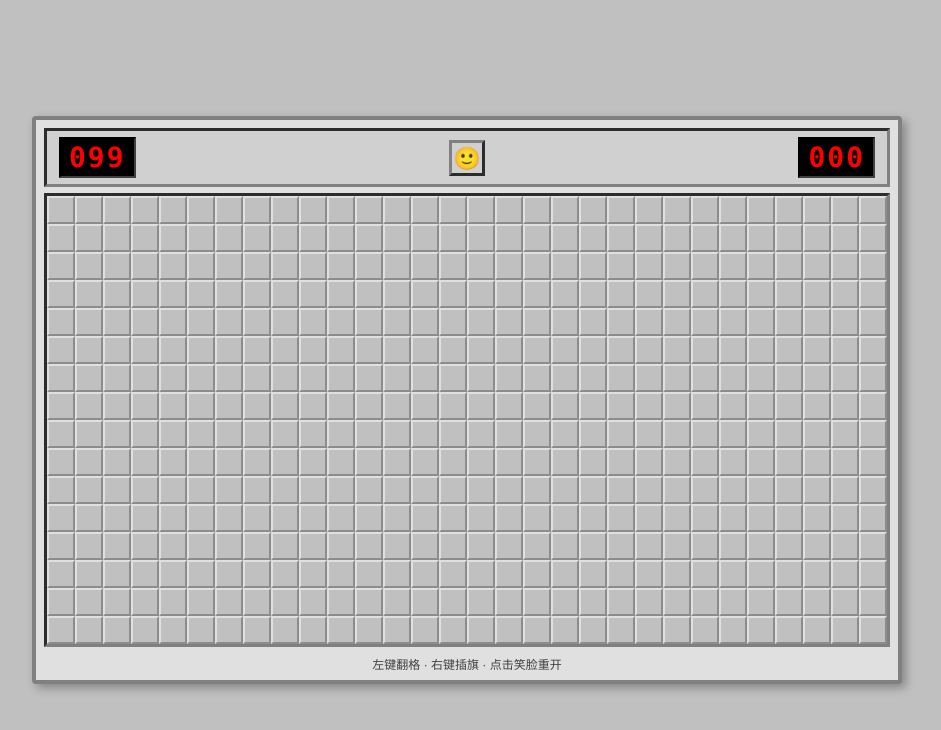
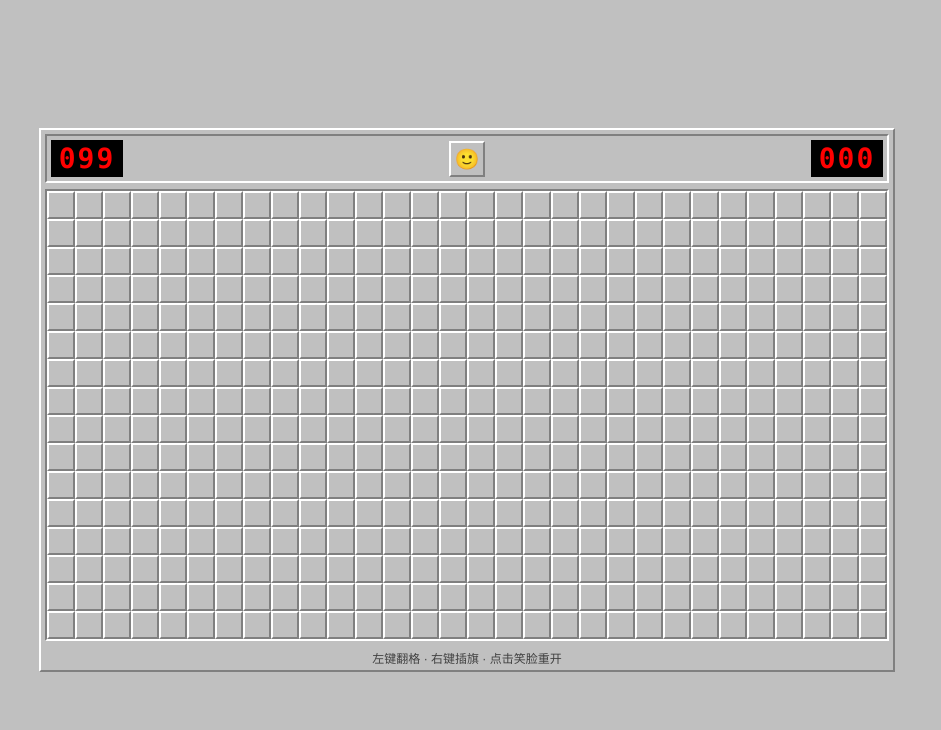
Before and after one commit to ITdike/saolei2026, a plain HTML site: page index.html in a window 1280 px wide. Shown: the whole page, without its empty margins (173-1114 px from the left). Drawn offline with Linux system fonts and the light colour scheme.

Commit message:
ui: align HTML5 minesweeper with Java Swing Look and Feel

```diff
--- a/index.html
+++ b/index.html
@@ -16,57 +16,87 @@
     min-height: 100vh;
     user-select: none;
   }
+  /* 外层面板：模拟 JPanel + EmptyBorder(4,4,4,4) + RaisedBevelBorder */
   #game-wrapper {
-    background: #e0e0e0;
-    border: 4px solid #808080;
-    border-radius: 4px;
-    padding: 8px;
-    box-shadow: 4px 4px 10px rgba(0,0,0,0.3);
+    background: #c0c0c0;
+    padding: 4px;
+    /* RaisedBevelBorder: 左上角白，右下角深灰 */
+    border-top: 2px solid #ffffff;
+    border-left: 2px solid #ffffff;
+    border-right: 2px solid #808080;
+    border-bottom: 2px solid #808080;
   }
+  /* 顶部状态栏面板：模拟 LoweredBevelBorder（凹陷） */
   #top-bar {
     display: flex;
     justify-content: space-between;
     align-items: center;
-    background: #d0d0d0;
-    border: 3px inset #808080;
-    padding: 6px 12px;
+    background: #c0c0c0;
+    padding: 4px;
     margin-bottom: 6px;
+    /* LoweredBevelBorder: 左上角深灰，右下角白 */
+    border-top: 2px solid #808080;
+    border-left: 2px solid #808080;
+    border-right: 2px solid #ffffff;
+    border-bottom: 2px solid #ffffff;
   }
   .led {
-    font-family: 'Consolas', monospace;
+    font-family: 'Consolas', 'Courier New', monospace;
     font-size: 28px;
     font-weight: bold;
     color: #ff0000;
     background: #000000;
-    padding: 2px 8px;
-    border: 2px inset #404040;
+    padding: 2px 6px;
     min-width: 72px;
     text-align: center;
     letter-spacing: 2px;
+    line-height: 1.2;
   }
+  /* 笑脸按钮：模拟未按下的 JButton（凸起） */
   #face-btn {
-    font-size: 22px;
+    font-size: 20px;
     width: 36px;
     height: 36px;
-    line-height: 32px;
+    line-height: 30px;
     text-align: center;
-    background: #d0d0d0;
-    border: 3px outset #808080;
+    background: #c0c0c0;
+    border: none;
+    /* RaisedBevelBorder: 凸起 */
+    border-top: 2px solid #ffffff;
+    border-left: 2px solid #ffffff;
+    border-right: 2px solid #808080;
+    border-bottom: 2px solid #808080;
     cursor: pointer;
     user-select: none;
+    display: flex;
+    align-items: center;
+    justify-content: center;
   }
-  #face-btn:active { border-style: inset; }
+  /* 按下时模拟 LoweredBevelBorder（凹陷） */
+  #face-btn:active {
+    border-top: 2px solid #808080;
+    border-left: 2px solid #808080;
+    border-right: 2px solid #ffffff;
+    border-bottom: 2px solid #ffffff;
+    padding-top: 1px;
+    padding-left: 1px;
+  }
+  /* 棋盘面板：模拟 LoweredBevelBorder（凹陷） */
   #board {
     display: grid;
     grid-template-columns: repeat(30, 28px);
     grid-template-rows: repeat(16, 28px);
-    border: 3px inset #808080;
     background: #c0c0c0;
+    /* LoweredBevelBorder: 左上角深灰，右下角白 */
+    border-top: 2px solid #808080;
+    border-left: 2px solid #808080;
+    border-right: 2px solid #ffffff;
+    border-bottom: 2px solid #ffffff;
   }
+  /* 格子：模拟未按下的 JButton（凸起） */
   .cell {
     width: 28px;
     height: 28px;
-    border: 2px outset #e0e0e0;
     background: #c0c0c0;
     display: flex;
     align-items: center;
@@ -76,33 +106,44 @@
     cursor: pointer;
     user-select: none;
     line-height: 1;
+    border: none;
+    /* RaisedBevelBorder: 凸起外边框 */
+    border-top: 2px solid #ffffff;
+    border-left: 2px solid #ffffff;
+    border-right: 2px solid #808080;
+    border-bottom: 2px solid #808080;
   }
+  /* 翻开的格子：边框消失，背景 LIGHT_GRAY */
   .cell.open {
-    border: 1px solid #a0a0a0;
-    background: #d0d0d0;
+    border: none;
+    background: #d3d3d3; /* Color.LIGHT_GRAY */
     cursor: default;
   }
+  /* 雷：红色背景 */
+  .cell.mine {
+    background: #ff0000;
+  }
+  /* 插旗 */
   .cell.flag::after {
     content: 'F';
     color: #ff0000;
     font-size: 16px;
   }
-  .cell.mine {
-    background: #ff0000;
-  }
+  /* 错误旗 */
   .cell.wrong-flag::after {
     content: 'X';
     color: #000000;
     font-size: 16px;
   }
-  .num-1 { color: #0000ff; }
-  .num-2 { color: #008000; }
-  .num-3 { color: #ff0000; }
-  .num-4 { color: #000080; }
-  .num-5 { color: #800000; }
-  .num-6 { color: #008080; }
-  .num-7 { color: #000000; }
-  .num-8 { color: #808080; }
+  /* 数字颜色，对应 MineView.COLORS */
+  .num-1 { color: #0000ff; } /* Color.BLUE */
+  .num-2 { color: #008000; } /* new Color(0, 128, 0) */
+  .num-3 { color: #ff0000; } /* Color.RED */
+  .num-4 { color: #000080; } /* new Color(0, 0, 128) */
+  .num-5 { color: #800000; } /* new Color(128, 0, 0) */
+  .num-6 { color: #008080; } /* new Color(0, 128, 128) */
+  .num-7 { color: #000000; } /* Color.BLACK */
+  .num-8 { color: #808080; } /* Color.GRAY */
   #status-bar {
     margin-top: 8px;
     text-align: center;
```
